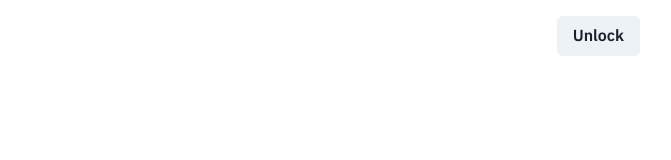
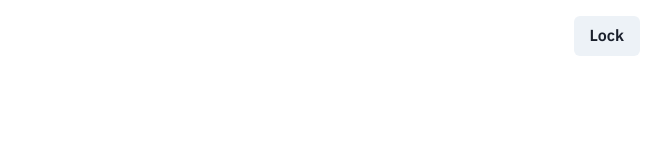
Before and after one commit to aaronthangnguyen/check-in-app, a Next.js app: page / in a window 1280 px wide. Shown: the top 160 px of the page, without its empty margins (304-975 px from the left). Built offline with nearby package versions, Linux system fonts and the light colour scheme.

Commit message:
Rename state

```diff
--- a/components/navbar/Admin.tsx
+++ b/components/navbar/Admin.tsx
@@ -2,25 +2,25 @@ import { Button } from "@chakra-ui/button";
 import React, { useState } from "react";
 
 const Admin = () => {
-  const [isLocked, setIsLocked] = useState(true);
+  const [isAuthorized, setIsAuthorized] = useState(false);
   const password = process.env.NEXT_PUBLIC_ADMIN_PASSWORD;
 
-  const handleClick = () => {
-    if (isLocked) {
+  const handleAuthorization = () => {
+    if (!isAuthorized) {
       const input = prompt("Please enter password:");
       if (input === password) {
-        setIsLocked(false);
+        setIsAuthorized(true);
       } else {
         console.log("Error.");
       }
     } else {
-      setIsLocked(true);
+      setIsAuthorized(false);
     }
   };
   return (
     <>
       {/* Admin Panel */}
-      {!isLocked && (
+      {isAuthorized && (
         <>
           <Button>Export JSON</Button>
           <Button>Export Excel</Button>
@@ -29,8 +29,11 @@ const Admin = () => {
       )}
 
       {/* Lock / Unlock */}
-      <Button colorScheme={isLocked ? "gray" : "teal"} onClick={handleClick}>
-        {isLocked ? "Unlock" : "Lock"}
+      <Button
+        colorScheme={isAuthorized ? "teal" : "gray"}
+        onClick={handleAuthorization}
+      >
+        {isAuthorized ? "Unlock" : "Lock"}
       </Button>
     </>
   );
```
